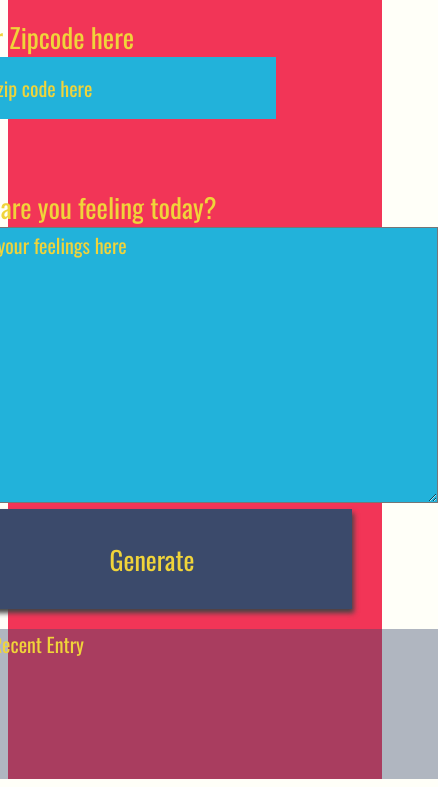
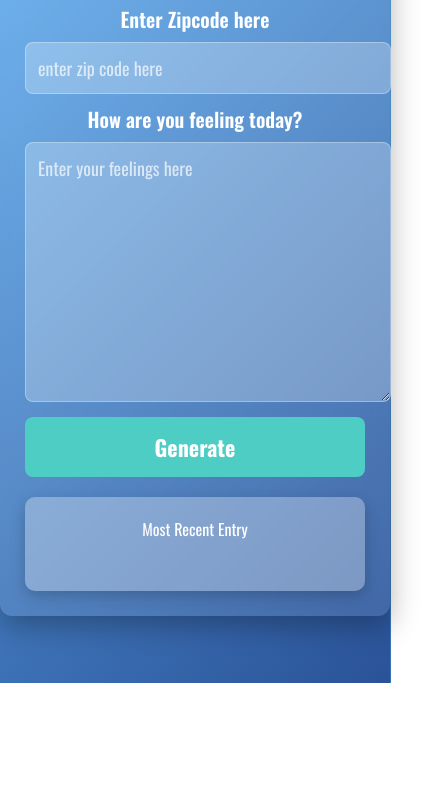
Before and after one commit to yomnakh/Weather-Jornal-app, a website: page website/index.html in a window 390 px wide. Shown: the part 161-948 px from the top of the page, 438 px wide, since content can reach past the window. After the commit the page ends 844 px from the top, so only its background shows below. Drawn offline with nearby package versions, Linux system fonts and the light colour scheme; a web font is replaced by a local one.

Commit message:
Refactor server configuration and enhance HTML/CSS structure for improved styling and responsiveness

```diff
--- a/server.js
+++ b/server.js
@@ -1,5 +1,5 @@
 // Setup empty JS object to act as endpoint for all routes
-projectData = {};
+let projectData = {};
 
 // Require Express to run server and routes
 const express = require("express");
@@ -23,7 +23,7 @@ app.use(cors());
 app.use(express.static("website"));
 
 // Setup Server
-const PORT = 8000;
+const PORT = 5000;
 const server = app.listen(PORT, listen);
 function listen() {
   console.log(`Server running on http://localhost:${PORT}`);
--- a/website/index.html
+++ b/website/index.html
@@ -1,7 +1,8 @@
 <!DOCTYPE html>
-<html>
+<html lang="en">
 <head>
 <meta charset="UTF-8">
+<meta name="viewport" content="width=device-width, initial-scale=1.0">
 <title>Weather Journal App</title>
 <link href="https://fonts.googleapis.com/css?family=Oswald:400,600,700|Ranga:400,700&display=swap" rel="stylesheet">
 <link rel="stylesheet" href="style.css">
--- a/website/style.css
+++ b/website/style.css
@@ -1,111 +1,111 @@
-body{
-    background: #fffff8;
-    font-family: -apple-system, BlinkMacSystemFont, sans-serif;
+/* General Styling */
+body {
+    background: linear-gradient(135deg, #64b3f4, #2a5298);
+    font-family: 'Oswald', sans-serif;
+    margin: 0;
+    padding: 0;
+    display: flex;
+    justify-content: center;
+    align-items: center;
+    height: 100vh;
 }
 
-#app{
-    display: grid;
-    grid-auto-rows: minmax(150px, auto);
-    grid-template-columns:
-    height:100vh;
-    background: #f23557;
-    color: #f0d43a;
-    justify-content: center;
-    grid-gap: 1em;
+/* App Container */
+#app {
+    background: rgba(255, 255, 255, 0.1);
+    color: #fff;
+    padding: 25px;
+    border-radius: 12px;
+    box-shadow: 0 10px 30px rgba(0, 0, 0, 0.3);
+    max-width: 600px;
+    width: 90%;
+    -webkit-backdrop-filter: blur(10px);
+    backdrop-filter: blur(10px);
+    text-align: center;
+}
+
+/* Headline */
+.headline {
+    font-size: 36px;
+    font-weight: bold;
+    text-shadow: 2px 2px 4px rgba(0, 0, 0, 0.3);
+    margin-bottom: 20px;
+}
+
+/* Input and Label Styling */
+label {
+    display: block;
     font-size: 20px;
+    margin-bottom: 8px;
+    font-weight: 600;
+}
+
+input, textarea {
+    width: 100%;
+    max-width: 400px;
+    padding: 12px;
+    background: rgba(255, 255, 255, 0.25);
+    color: #f0f0f0;
+    font-size: 18px;
+    font-family: 'Oswald', sans-serif;
+    border: 1px solid rgba(255, 255, 255, 0.3);
+    border-radius: 8px;
+    margin-bottom: 10px;
+    transition: 0.3s ease-in-out;
+}
+
+/* Placeholder Styling */
+::placeholder {
+    color: rgba(255, 255, 255, 0.7);
     font-family: 'Oswald', sans-serif;
 }
 
-.holder{
-
+/* Focus Styles */
+input:focus, textarea:focus {
+    outline: none;
+    border: 1px solid #fff;
+    background: rgba(255, 255, 255, 0.3);
 }
 
-.entry{
-    background: rgba(59, 74, 107, .4);
+/* Button Styling */
+button {
+    width: 100%;
+    max-width: 400px;
+    padding: 14px;
+    background: #4ecdc4;
+    color: #fff;
+    font-size: 22px;
+    font-family: 'Oswald', sans-serif;
+    font-weight: bold;
+    border: none;
+    border-radius: 8px;
+    cursor: pointer;
+    transition: 0.3s ease-in-out;
 }
 
-#entryHolder{
-
+button:hover {
+    background: #33b5aa;
+    transform: scale(1.05);
 }
 
-#date{
-
+/* Entry Holder Styling */
+.entry {
+    background: rgba(255, 255, 255, 0.3);
+    padding: 20px;
+    border-radius: 10px;
+    text-align: center;
+    margin-top: 20px;
+    box-shadow: 0 5px 15px rgba(0, 0, 0, 0.2);
 }
 
-#temp{
-
+#entryHolder {
+    display: flex;
+    flex-direction: column;
+    align-items: center;
 }
 
-#content{
-
+#date, #temp, #content {
+    font-size: 20px;
+    font-weight: bold;
+    margin-bottom: 10px;
 }
-
-.headline {
-
-}
-.title{
-
-}
-
-/*  Basic Styling To Override Default For Basic HTML Elements */
-label{
-    display:block;
-    font-size: 27px;
-}
-
-input{
-    display:block;
-    height: 60px;
-    width: 320px;
-    background:#22b2da;
-    color: #f0d43a;
-    font-size: 20px;
-    font-family: 'Oswald', sans-serif;
-    border: none;
-}
-
-button{
-    width: 400px;
-    height: 100px;
-    background: #3b4a6b;
-    color: #f0d43a;
-    font-size: 26px;
-    font-family: 'Oswald', sans-serif;
-    border: none;
-    box-shadow: 2px 4px 5px #444;
-}
-h1{
-    font-size: 36px;
-}
-
-textarea{
-    background:#22b2da;
-    color: #f0d43a;
-    font-size: 20px;
-    font-family: 'Oswald', sans-serif;
-}
-/* Reset style for HTML element on active to have no border*/
-input:focus,
-select:focus,
-textarea:focus,
-button:focus {
-    outline: none;
-}
-/* Style for Placeholder Text*/
-::placeholder { /* Firefox, Chrome, Opera */
-    color: #f0d43a;
-    font-family: 'Oswald', sans-serif;
-
-}
-
-:-ms-input-placeholder { /* Internet Explorer 10-11 */
-    color: #f0d43a;
-    font-family: 'Oswald', sans-serif;
-
-}
-
-::-ms-input-placeholder { /* Microsoft Edge */
-    color: #f0d43a;
-    font-family: 'Oswald', sans-serif;
-
-}
```
